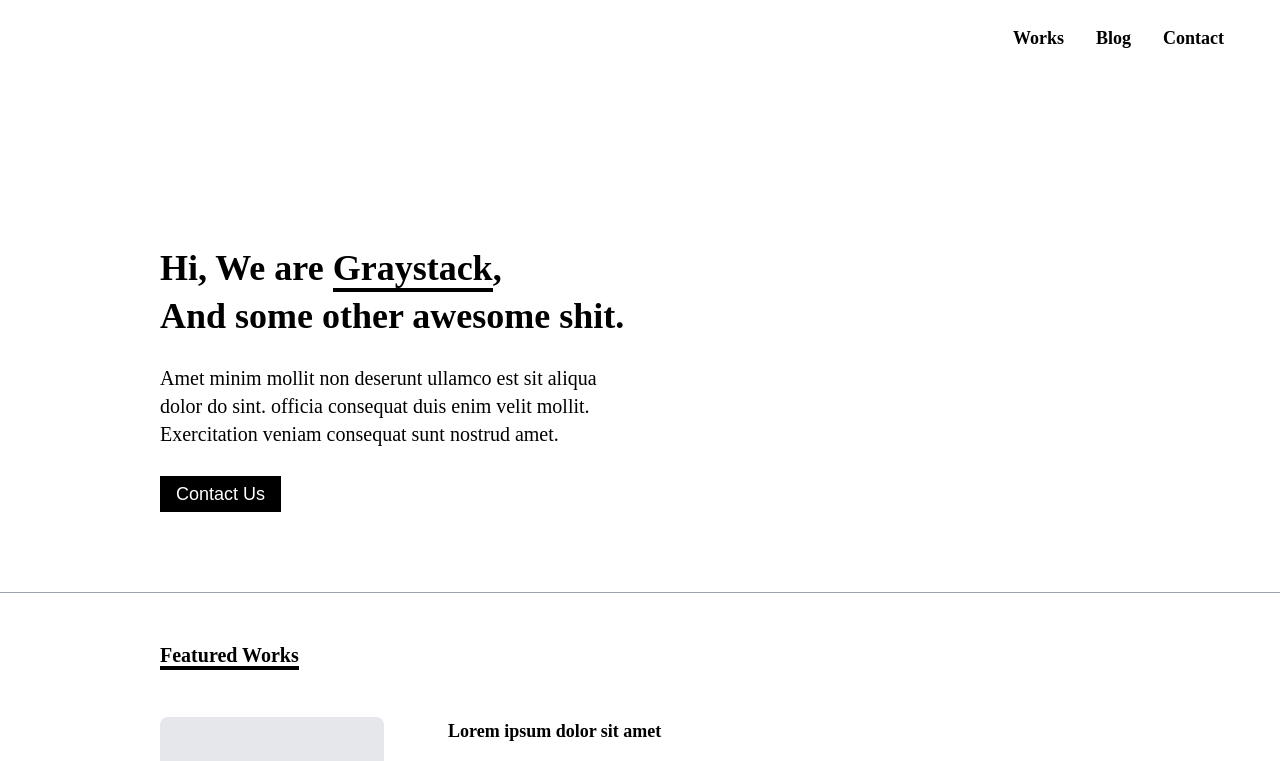
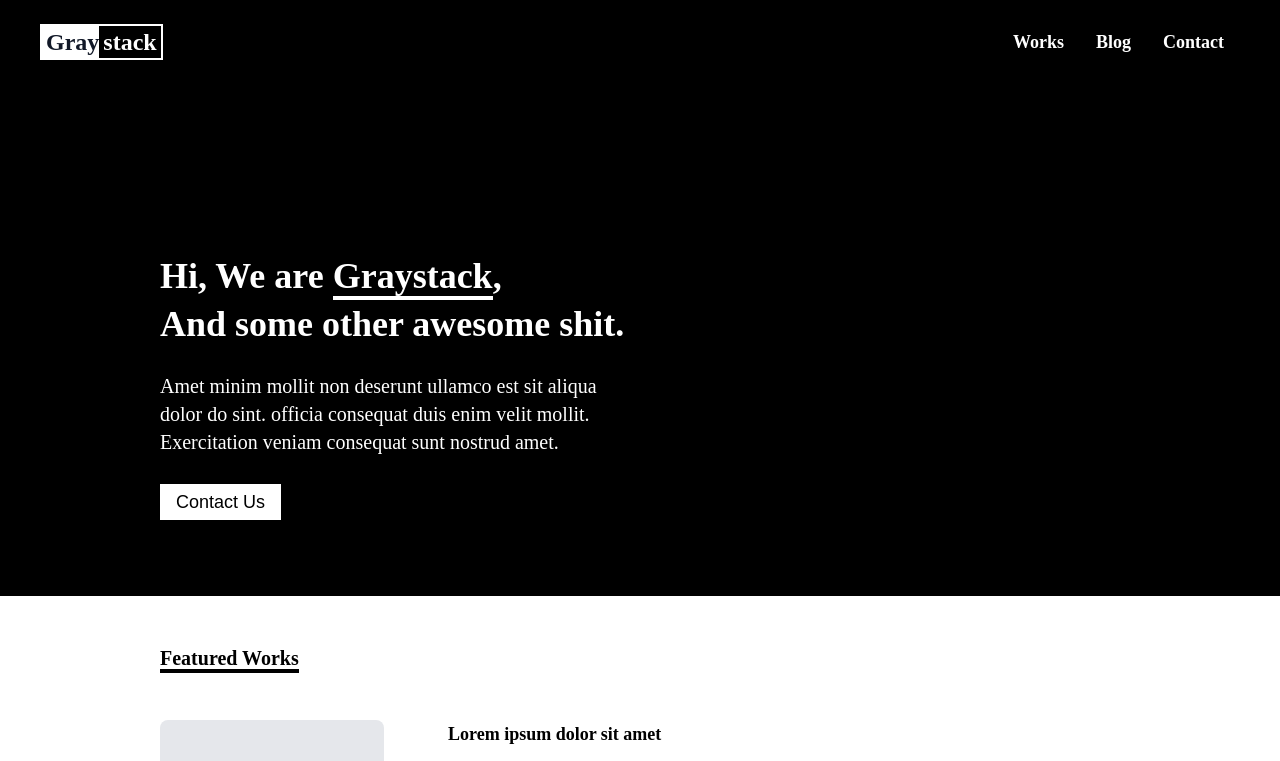
Before and after one commit to graystacktech/graystack, a React (Create React App) app: page / in a window 1280 px wide. Shown: the top 761 px of the page. Built offline with nearby package versions, Linux system fonts and the light colour scheme.

Commit message:
Add logo

```diff
--- a/src/App.js
+++ b/src/App.js
@@ -9,7 +9,7 @@ const NavBar = () => {
       <nav className="p-6 hidden sm:block">
         <span className="mr-8">
           <a
-            className="no-underline text-black text-lg font-semibold border-solid border-0 border-b-2 border-transparent hover:border-current"
+            className="no-underline text-white text-lg font-semibold border-solid border-0 border-b-2 border-transparent hover:border-current"
             href="/"
           >
             Works
@@ -17,7 +17,7 @@ const NavBar = () => {
         </span>
         <span className="mr-8">
           <a
-            className="no-underline text-black text-lg font-semibold border-solid border-0 border-b-2 border-transparent hover:border-current"
+            className="no-underline text-white text-lg font-semibold border-solid border-0 border-b-2 border-transparent hover:border-current"
             href="/"
           >
             Blog
@@ -25,7 +25,7 @@ const NavBar = () => {
         </span>
         <span className="mr-8">
           <a
-            className="no-underline text-black text-lg font-semibold border-solid border-0 border-b-2 border-transparent hover:border-current"
+            className="no-underline text-white text-lg font-semibold border-solid border-0 border-b-2 border-transparent hover:border-current"
             href="/"
           >
             Contact
@@ -41,7 +41,15 @@ const NavBar = () => {
 
 const Header = () => {
   return (
-    <header className="flex justify-end">
+    <header className="flex justify-between bg-black items-center">
+      <div className="text-white mx-10 my-6 flex items-center border-2 border-white border-solid">
+        <div className="bg-white pl-1">
+          <span className="text-2xl font-bold text-gray-900">Gray</span>
+        </div>
+        <div className="pr-1 pl-1">
+          <span className="text-2xl font-bold text-text">stack</span>
+        </div>
+      </div>
       <NavBar />
     </header>
   );
@@ -73,34 +81,33 @@ const App = () => {
   return (
     <>
       <Header />
-      <div className="flex mx-40 pt-36 pb-12">
+      <div className="flex px-40 pt-36 pb-12 bg-black">
         <div className="flex-1">
           <div className="py-6">
-            <div className="text-4xl font-bold py-1 text-center sm:text-left">
+            <div className="text-4xl font-bold py-1 text-center sm:text-left text-white">
               Hi, We are{" "}
               <span className="border-solid border-0 border-b-4">
                 Graystack
               </span>
               ,
             </div>
-            <div className="text-4xl font-bold py-1 text-center sm:text-left">
+            <div className="text-4xl font-bold py-1 text-center sm:text-left text-white">
               And some other awesome shit.
             </div>
           </div>
-          <div className="text-xl text-center sm:text-left">
+          <div className="text-xl text-center sm:text-left text-white">
             Amet minim mollit non deserunt ullamco est sit aliqua dolor do sint.
             officia consequat duis enim velit mollit. Exercitation veniam
             consequat sunt nostrud amet.
           </div>
           <div className="py-7 flex justify-center sm:justify-start">
-            <button className="bg-black text-white text-semibold py-1 px-4 text-lg focus:outline-none border-none">
+            <button className="bg-white text-black text-semibold py-1 px-4 text-lg focus:outline-none border-none">
               Contact Us
             </button>
           </div>
         </div>
         <div className="flex-1 hidden lg:block"></div>
       </div>
-      <div className="h-1 border-solid border-0 border-b border-gray-400" />
       <div className=" h-screen px-40 py-12">
         <div>
           <span className="text-xl font-bold border-solid border-0 border-b-4">
```
